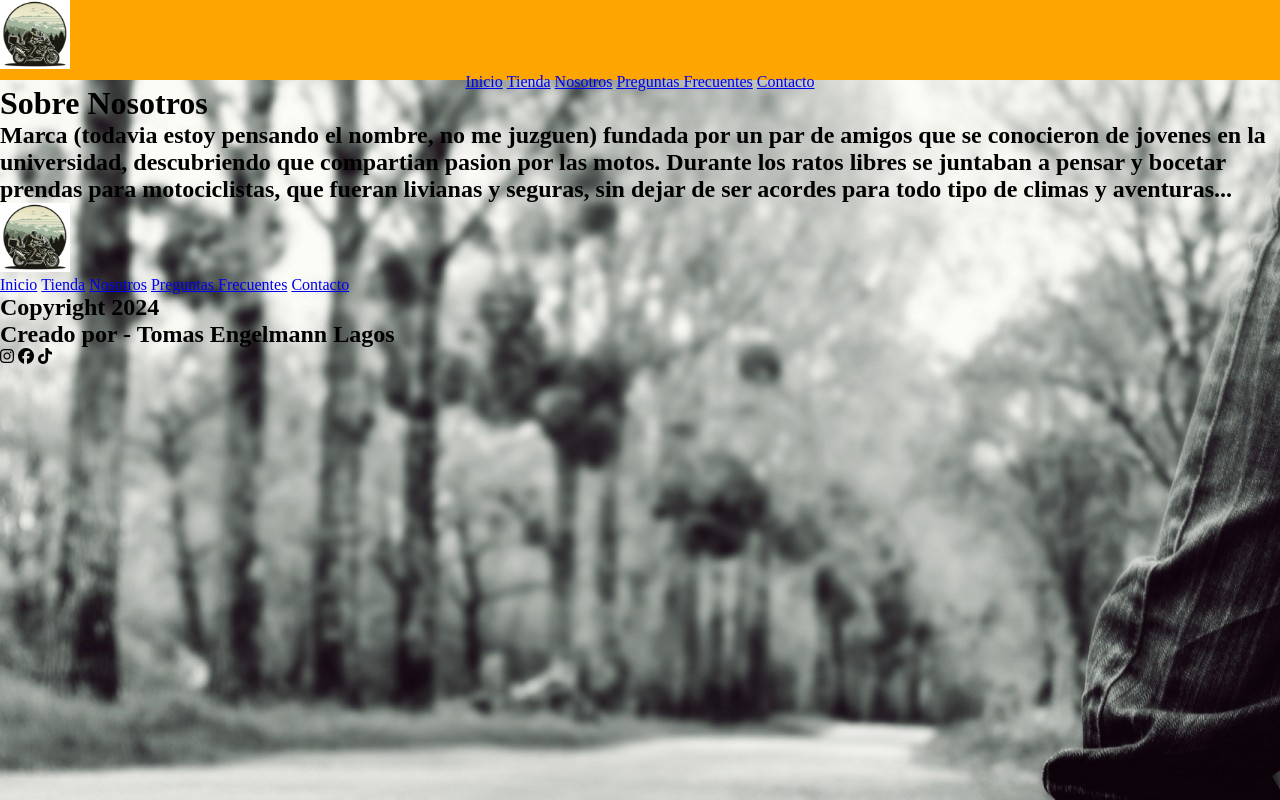
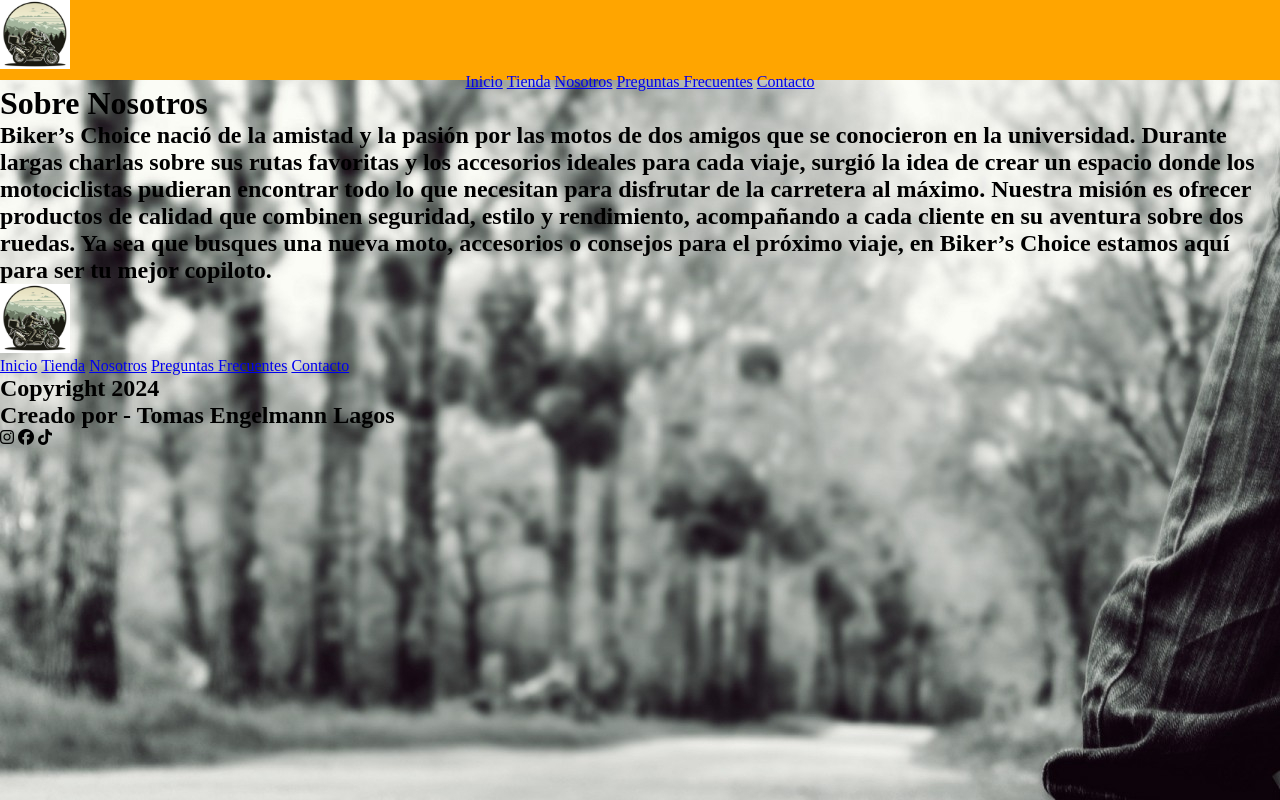
Before and after one commit to EngelmannT/proyectoBikersChoice, a plain HTML site: page pages/nosotros.html in a window 1280 px wide. Drawn offline with Linux system fonts and the light colour scheme.

Commit message:
Descripcion de nosotros modificada

```diff
--- a/pages/nosotros.html
+++ b/pages/nosotros.html
@@ -34,7 +34,9 @@
     <!--N° 2 <== MAIN-->
     <main id="main">
         <h1>Sobre Nosotros</h1>
-<h2>Marca (todavia estoy pensando el nombre, no me juzguen) fundada por un par de amigos que se conocieron de jovenes en la universidad, descubriendo que compartian pasion por las motos. Durante los ratos libres se juntaban a pensar y bocetar prendas para motociclistas, que fueran livianas y seguras, sin dejar de ser acordes para todo tipo de climas y aventuras...</h2>
+<h2>Biker’s Choice nació de la amistad y la pasión por las motos de dos amigos que se conocieron en la universidad. Durante largas charlas sobre sus rutas favoritas y los accesorios ideales para cada viaje, surgió la idea de crear un espacio donde los motociclistas pudieran encontrar todo lo que necesitan para disfrutar de la carretera al máximo.
+
+    Nuestra misión es ofrecer productos de calidad que combinen seguridad, estilo y rendimiento, acompañando a cada cliente en su aventura sobre dos ruedas. Ya sea que busques una nueva moto, accesorios o consejos para el próximo viaje, en Biker’s Choice estamos aquí para ser tu mejor copiloto.</h2>
     </main>
 
 
```
